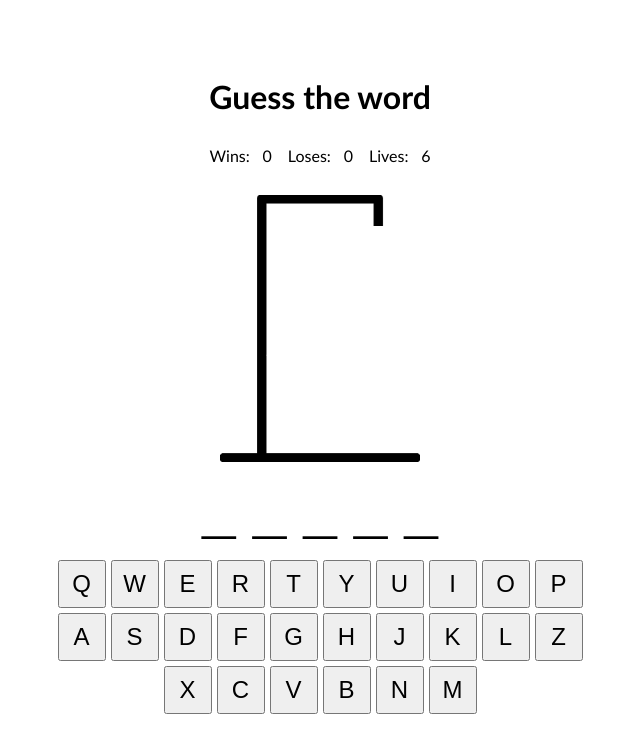
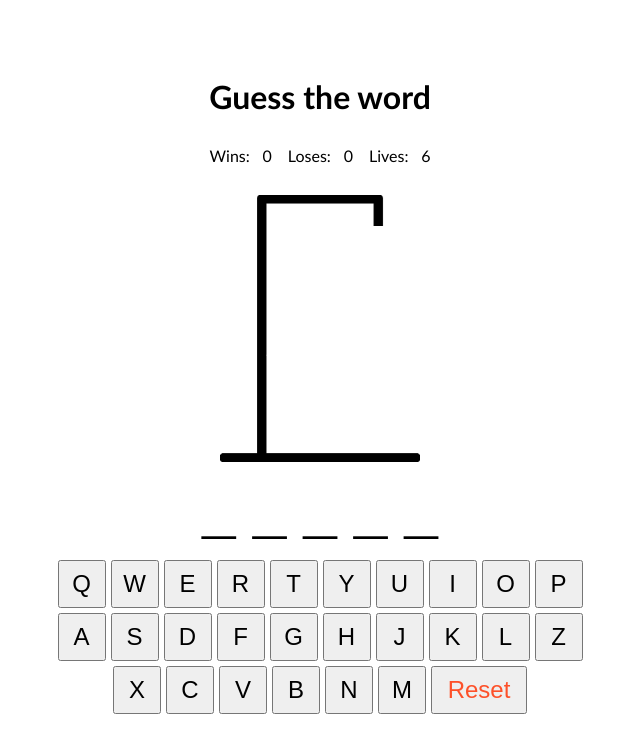
Before and after one commit to Povilas88/hangman, a React (Vite) app: page / in a window 1280 px wide. Shown: the top 752 px of the page, without its empty margins (320-960 px from the left). Built offline with nearby package versions, Linux system fonts and the light colour scheme.

Commit message:
reset button added

```diff
--- a/src/components/checkLetter/CheckLetter.jsx
+++ b/src/components/checkLetter/CheckLetter.jsx
@@ -40,6 +40,7 @@ export function CheckLetter({ word, setWins, setLosses, lives, setLives }) {
 
     const resetGame = () => {
         setGuessedLetters([]);
+        setPressedLetters([]);
         setLives(6);
         setGameOver(false);
         window.location.reload()
@@ -51,7 +52,8 @@ export function CheckLetter({ word, setWins, setLosses, lives, setLives }) {
             <Keyboard
             pressedLetters={pressedLetters}
             guessedLetters={guessedLetters}
-            word={word}
+            setLosses={setLosses}
+            setWins={setWins}
             onGuess={handleGuess}
             disabled={gameOver} />
             {gameOver && (
--- a/src/components/keyboard/Keyboard.jsx
+++ b/src/components/keyboard/Keyboard.jsx
@@ -2,7 +2,7 @@
 import { useEffect } from 'react';
 import style from './Keyboard.module.css';
 
-export function Keyboard({ guessedLetters, pressedLetters, onGuess, disabled }) {
+export function Keyboard({ guessedLetters, pressedLetters, onGuess, disabled, setLosses, setWins}) {
     const keys = "QWERTYUIOPASDFGHJKLZXCVBNM".split('');
 
     const handleKeyPress = (event) => {
@@ -29,6 +29,12 @@ export function Keyboard({ guessedLetters, pressedLetters, onGuess, disabled })
     return '';
     };
 
+    const onReset = () => {
+    localStorage.clear();
+     setLosses(0)
+     setWins(0)
+    };
+
     return (
         <div className={style.buttonContainer}>
             {keys.map(key => (
@@ -39,6 +45,10 @@ export function Keyboard({ guessedLetters, pressedLetters, onGuess, disabled })
                     disabled={pressedLetters.includes(key) || disabled}>{key}
                 </button>
             ))}
+             <button
+            className={style.resetButton}
+            onClick={onReset}>Reset
+            </button>
         </div>
     );
 }
--- a/src/components/keyboard/Keyboard.module.css
+++ b/src/components/keyboard/Keyboard.module.css
@@ -16,6 +16,16 @@ button {
     font-size: 1.5rem;
 }
 
+.resetButton {
+    width: 6rem;
+    color: #fd512a;
+}
+
+.resetButton:hover {
+    color: white;
+    background-color: #fd512a !important;
+}
+
 button:hover:not(:disabled) {
     background-color: orange;
 }
```
